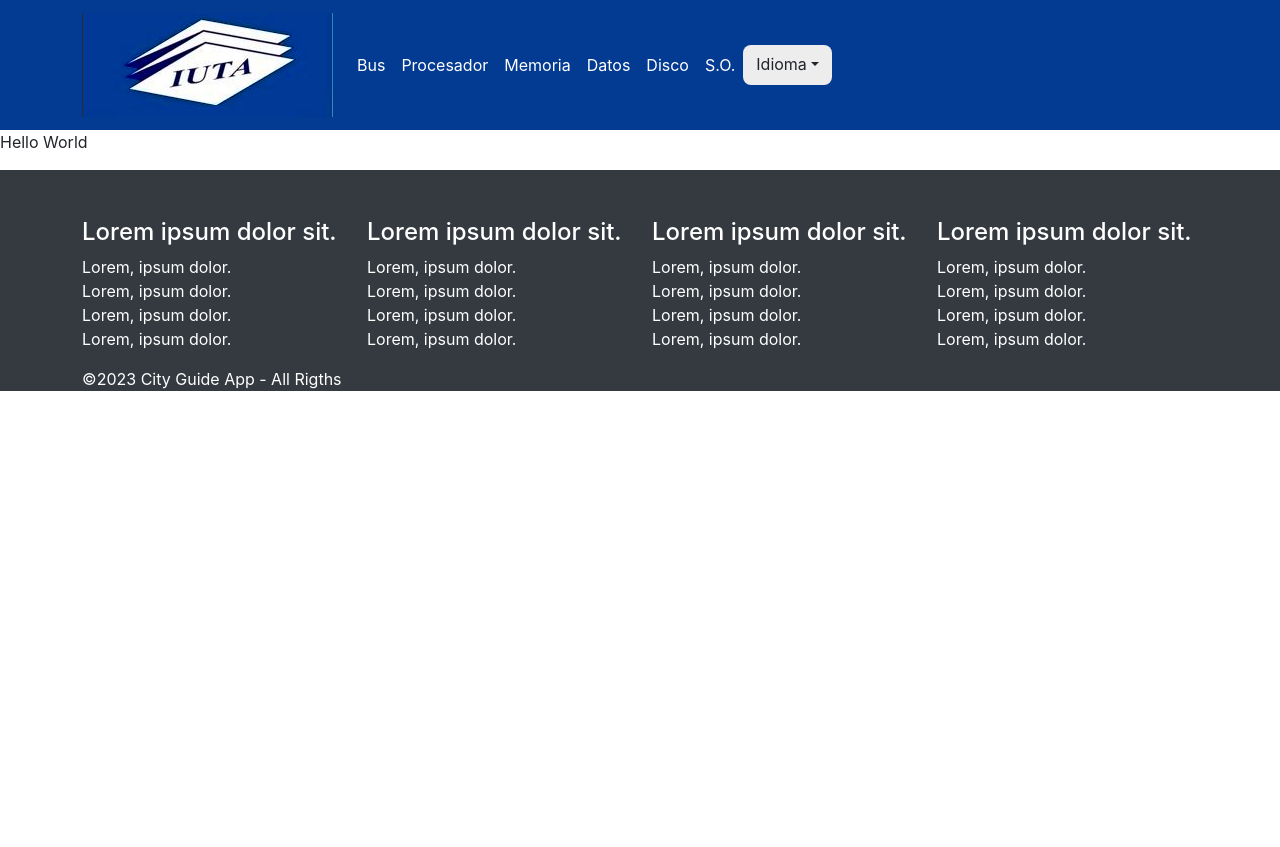
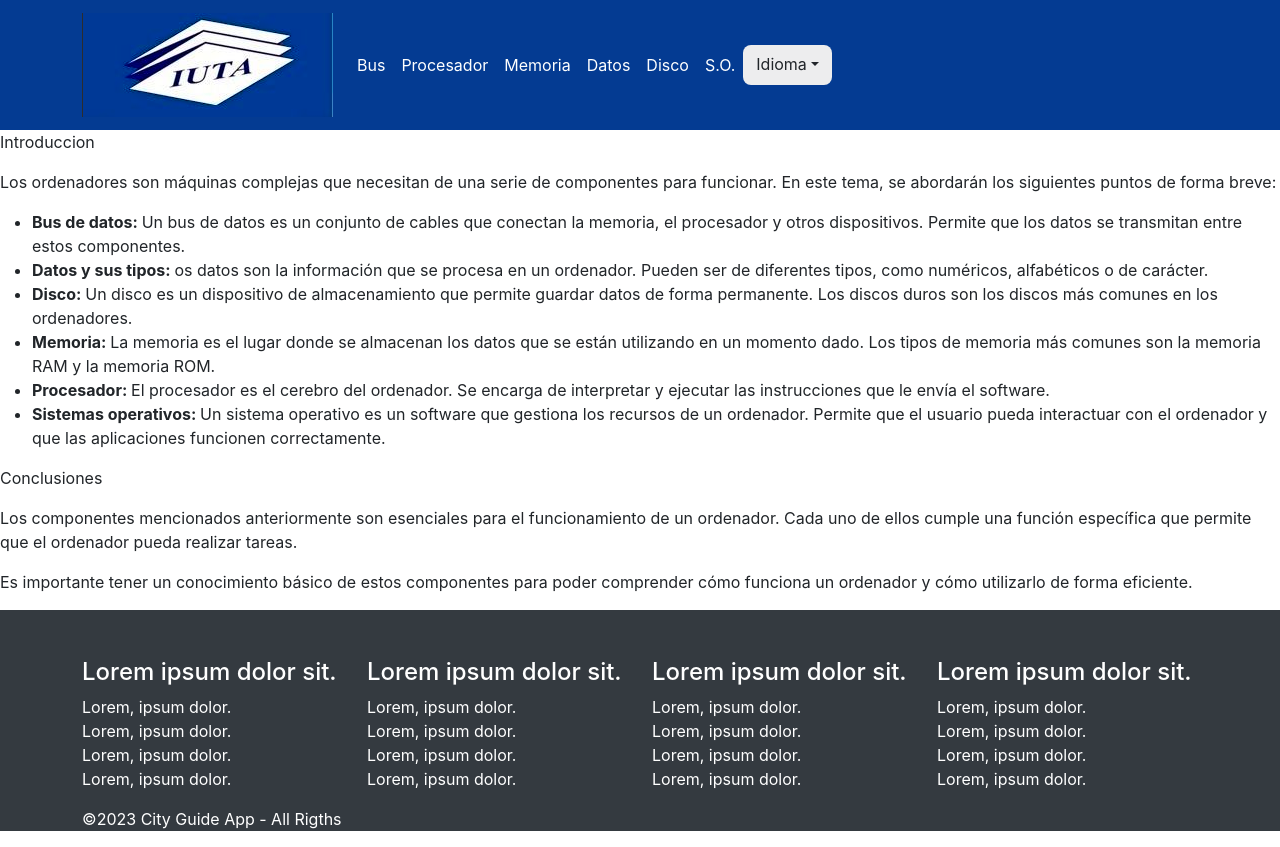
Before and after one commit to CarlosArgelio/iuta-iii-adc-eval2, a React (Create React App) app: page /bus in a window 1280 px wide. Before the commit the page ends 800 px from the top, so only its background shows below. Built offline with nearby package versions, Linux system fonts and the light colour scheme.

Commit message:
add intro and conclu

```diff
--- a/src/App.js
+++ b/src/App.js
@@ -3,7 +3,41 @@ import './App.css';
 function App() {
   return (
     <div className="App">
-      <p>Hello World</p>
+      <p>Introduccion</p>
+      <div>
+        <p>Los ordenadores son máquinas complejas que necesitan de una serie de componentes para funcionar. En este tema, se abordarán los siguientes puntos de forma breve:</p>
+
+        <ul>
+          <li>
+            <strong>Bus de datos: </strong> Un bus de datos es un conjunto de cables que conectan la memoria, el procesador y otros dispositivos. Permite que los datos se transmitan entre estos componentes.
+          </li>
+          <li>
+            <strong>Datos y sus tipos: </strong> os datos son la información que se procesa en un ordenador. Pueden ser de diferentes tipos, como numéricos, alfabéticos o de carácter.
+          </li>
+          <li>
+            <strong>Disco: </strong> Un disco es un dispositivo de almacenamiento que permite guardar datos de forma permanente. Los discos duros son los discos más comunes en los ordenadores.
+          </li>
+          <li>
+            <strong>Memoria: </strong> La memoria es el lugar donde se almacenan los datos que se están utilizando en un momento dado. Los tipos de memoria más comunes son la memoria RAM y la memoria ROM.
+          </li>
+          <li>
+            <strong>Procesador: </strong> El procesador es el cerebro del ordenador. Se encarga de interpretar y ejecutar las instrucciones que le envía el software.
+          </li>
+          <li>
+            <strong>Sistemas operativos: </strong> Un sistema operativo es un software que gestiona los recursos de un ordenador. Permite que el usuario pueda interactuar con el ordenador y que las aplicaciones funcionen correctamente.
+          </li>
+        </ul>
+      </div>
+
+      <p>Conclusiones</p>
+      <div>
+        <p>
+          Los componentes mencionados anteriormente son esenciales para el funcionamiento de un ordenador. Cada uno de ellos cumple una función específica que permite que el ordenador pueda realizar tareas.
+        </p>
+        <p>
+          Es importante tener un conocimiento básico de estos componentes para poder comprender cómo funciona un ordenador y cómo utilizarlo de forma eficiente.
+        </p>
+      </div>
     </div>
   );
 }
```
